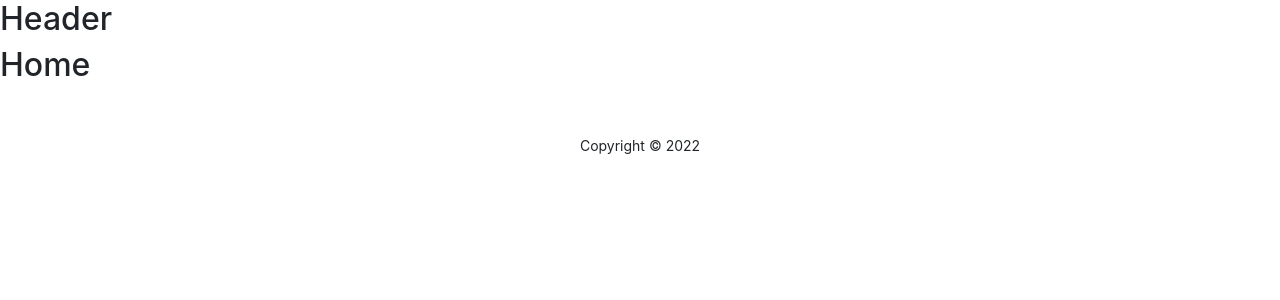
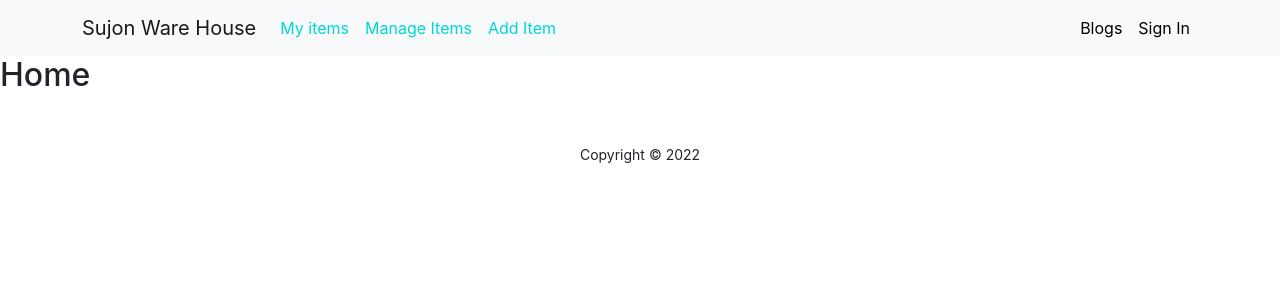
Before and after one commit to Rasujon3/laptop-village, a React (Create React App) app: page / in a window 1280 px wide. Shown: the top 300 px of the page. Built offline with nearby package versions, Linux system fonts and the light colour scheme; no server answers.

Commit message:
header(navbar) design  done

```diff
--- a/src/components/CustomLink/CustomLink.jsx
+++ b/src/components/CustomLink/CustomLink.jsx
@@ -6,7 +6,7 @@ const CustomLink = ({ to, children, ...props }) => {
   let match = useMatch({ path: resolved.pathname, end: true });
   return (
     <div>
-      <Link style={{ color: match ? "yellow" : "white" }} to={to} {...props}>
+      <Link style={{ color: match ? "#00d6d6" : "black" }} to={to} {...props}>
         {children}
       </Link>
     </div>
--- a/src/components/Header/Header.jsx
+++ b/src/components/Header/Header.jsx
@@ -1,10 +1,87 @@
 import React from "react";
+import { Link } from "react-router-dom";
+import CustomLink from "../CustomLink/CustomLink";
+import { useAuthState } from "react-firebase-hooks/auth";
+import auth from "../../firebase.init";
+import { signOut } from "firebase/auth";
 
 const Header = () => {
+  const [user] = useAuthState(auth);
   return (
-    <div>
-      <h2>Header</h2>
-    </div>
+    <>
+      <nav className="navbar navbar-expand-lg navbar-light bg-light sticky-top">
+        <div className="container">
+          <Link className="navbar-brand" to="/">
+            Sujon Ware House
+          </Link>
+          <button
+            className="navbar-toggler"
+            type="button"
+            data-bs-toggle="collapse"
+            data-bs-target="#navbarSupportedContent"
+            aria-controls="navbarSupportedContent"
+            aria-expanded="false"
+            aria-label="Toggle navigation"
+          >
+            <span className="navbar-toggler-icon"></span>
+          </button>
+          <div className="collapse navbar-collapse" id="navbarSupportedContent">
+            <ul className="navbar-nav me-auto mb-2 mb-lg-0">
+              {/* {user && ( */}
+
+              <li className="nav-item">
+                <CustomLink className="nav-link" aria-current="page" to="/">
+                  My items
+                </CustomLink>
+              </li>
+              <li className="nav-item">
+                <CustomLink className="nav-link" aria-current="page" to="/">
+                  Manage Items
+                </CustomLink>
+              </li>
+              <li className="nav-item">
+                <CustomLink className="nav-link" aria-current="page" to="/">
+                  Add Item
+                </CustomLink>
+              </li>
+
+              {/* )} */}
+            </ul>
+            <div className="d-flex">
+              <ul className="navbar-nav me-auto mb-2 mb-lg-0">
+                <li className="nav-item">
+                  <CustomLink
+                    className="nav-link"
+                    aria-current="page"
+                    to="/blogs"
+                  >
+                    Blogs
+                  </CustomLink>
+                </li>
+
+                {user ? (
+                  <li className="nav-item">
+                    <Link
+                      onClick={() => signOut(auth)}
+                      className="nav-link"
+                      to="/login"
+                    >
+                      Sign Out
+                    </Link>
+                  </li>
+                ) : (
+                  <li className="nav-item">
+                    <CustomLink className="nav-link" to="/login">
+                      Sign In
+                    </CustomLink>
+                  </li>
+                )}
+              </ul>
+            </div>
+          </div>
+        </div>
+      </nav>
+    </>
   );
 };
 
--- /dev/null
+++ b/src/firebase.init.js
@@ -0,0 +1,19 @@
+// Import the functions you need from the SDKs you need
+import { initializeApp } from "firebase/app";
+import { getAuth } from "firebase/auth";
+
+// Your web app's Firebase configuration
+const firebaseConfig = {
+  apiKey: "AIzaSyDwmzsvGBXOXzTxdPKnVMvFepRn3i9z4oA",
+  authDomain: "assignment-11-9c7c9.firebaseapp.com",
+  projectId: "assignment-11-9c7c9",
+  storageBucket: "assignment-11-9c7c9.appspot.com",
+  messagingSenderId: "251743895072",
+  appId: "1:251743895072:web:1518002297d9c1f9c30645",
+};
+
+// Initialize Firebase
+const app = initializeApp(firebaseConfig);
+
+const auth = getAuth(app);
+export default auth;
```
